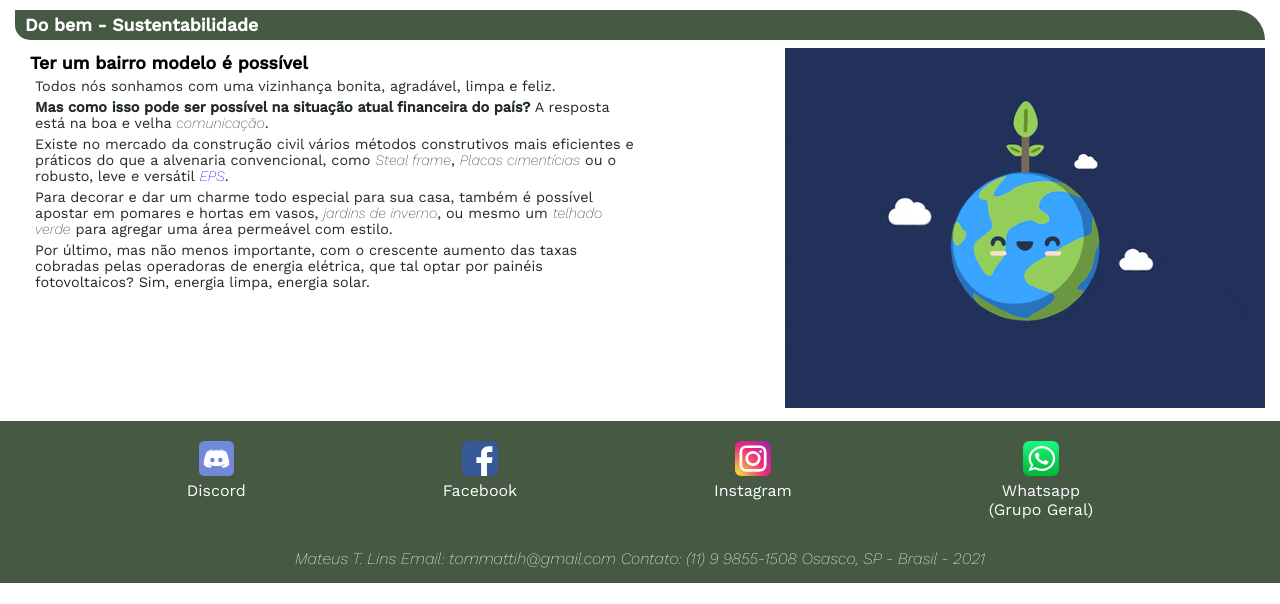
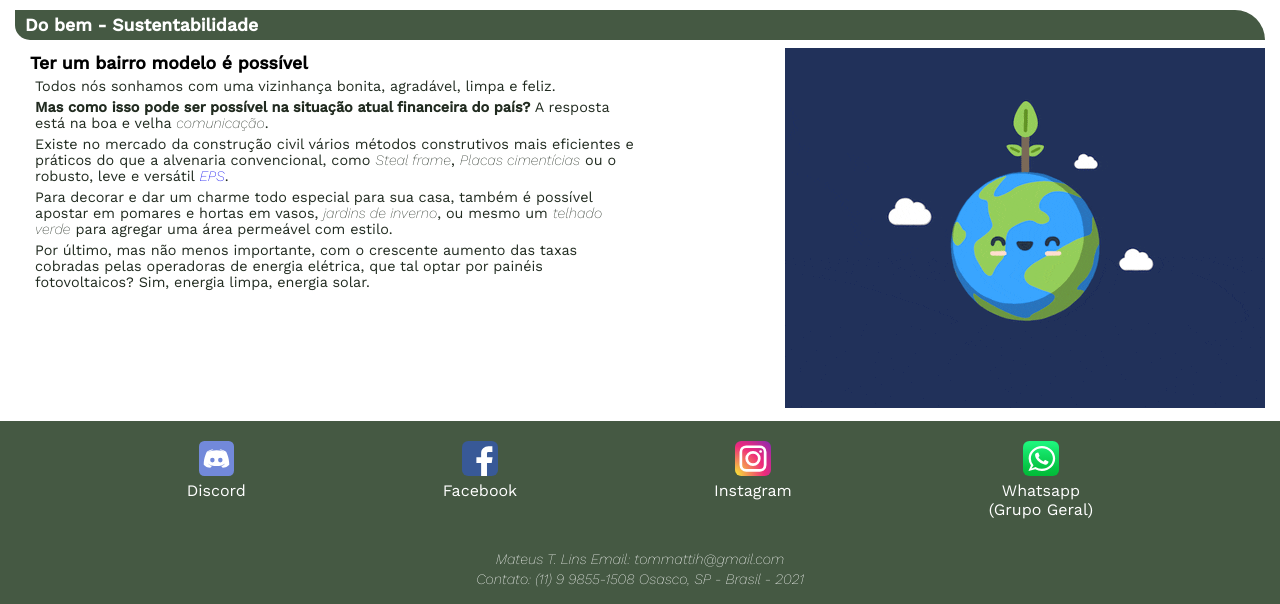
Before and after one commit to Tommattih/portal-25-pvsn, a plain HTML site: page index.html in a window 1280 px wide. Shown: the part 2042-2646 px from the top of the page. Before the commit the page ends 2625 px from the top, so only its background shows below. Drawn offline with nearby package versions, Linux system fonts and the light colour scheme.

Commit message:
Polimento
Pequenos ajustes

```diff
--- a/css/style.css
+++ b/css/style.css
@@ -23,11 +23,11 @@
 
 h1{
     background-color: var(--bg);
-    font-size: 1.8rem;
     color: var(--title);
+    font-size: 1.3rem;
     text-shadow: 1px -1px 5px var(--shaddow);
     text-align: center;
-    padding: 15px 10px 5px;
+    padding: 15px 5px 5px;
     -webkit-text-emphasis-position: under;
     -webkit-text-emphasis-style: triangle;
 }
@@ -126,7 +126,7 @@ main .container #mapa{
 }
 
 main .container #mapa .map iframe{
-    max-width: 92vw;
+    max-width: 95vw;
 }
 
 main .container #mapa .text,
@@ -168,9 +168,13 @@ footer nav .redes-sociais li a{
     align-items: center;
 }
 
+footer nav .redes-sociais li p{
+    padding: 0 10px;
+}
+
 footer nav .info-contato li a,
 footer nav .info-contato li{
-    font-size: 0.9rem;
+    font-size: 0.8rem;
     color: var(--section);
     text-align: left;
     padding: 5px 0;
@@ -181,10 +185,11 @@ footer nav .redes-sociais li a img{
     transition: .4s;
 }
 
-footer nav .redes-sociais li a p{
-    padding: 0 10px;
+footer .info-contato p{
+    margin: 0 10px;
+    padding: 2px 0px;
+    overflow-y: hidden;
 }
-
 
 
 /* @MEDIA */
@@ -192,6 +197,10 @@ footer nav .redes-sociais li a p{
 @media only screen and (min-width:768px){
 
     /* HEADER */
+    h1{
+        font-size: 1.8rem;
+        padding: 15px 10px 5px;
+    }
 
     header .bloco ul li img {
         max-width: 5vw;
@@ -246,10 +255,6 @@ footer nav .redes-sociais li a p{
 
     /* FOOTER */
 
-    footer nav .info-contato li p{
-        overflow-y: hidden;
-    }
-
     footer nav .redes-sociais {
         display: flex;
         flex-direction: row;
@@ -260,7 +265,7 @@ footer nav .redes-sociais li a p{
     footer nav .info-contato li a,
     footer nav .info-contato li{
         text-align: center;
-        font-size: 1rem;
+        font-size: .9rem;
     }
 
     footer nav .redes-sociais li a{
--- a/index.html
+++ b/index.html
@@ -260,9 +260,9 @@
                         <address>
                             <p>Mateus T. Lins
 
-                            <a href="mailto:tommattih@gmail.com" placeholder="email do desenvolvedor"> Email: tommattih@gmail.com</a>
+                            <a href="mailto:tommattih@gmail.com" placeholder="email do desenvolvedor"> Email: tommattih@gmail.com</a></p>
 
-                            <a href="https://wa.me/qr/3MJV6HAAJ4DGK1" target="_blank" placeholder="Whatsapp do desenvolvedor"> Contato: (11) 9 9855-1508</a> Osasco, SP - Brasil - 2021</p>
+                            <p><a href="https://wa.me/qr/3MJV6HAAJ4DGK1" target="_blank" placeholder="Whatsapp do desenvolvedor"> Contato: (11) 9 9855-1508</a> Osasco, SP - Brasil - 2021</p>
 
                         </address>
                     </li>
```
